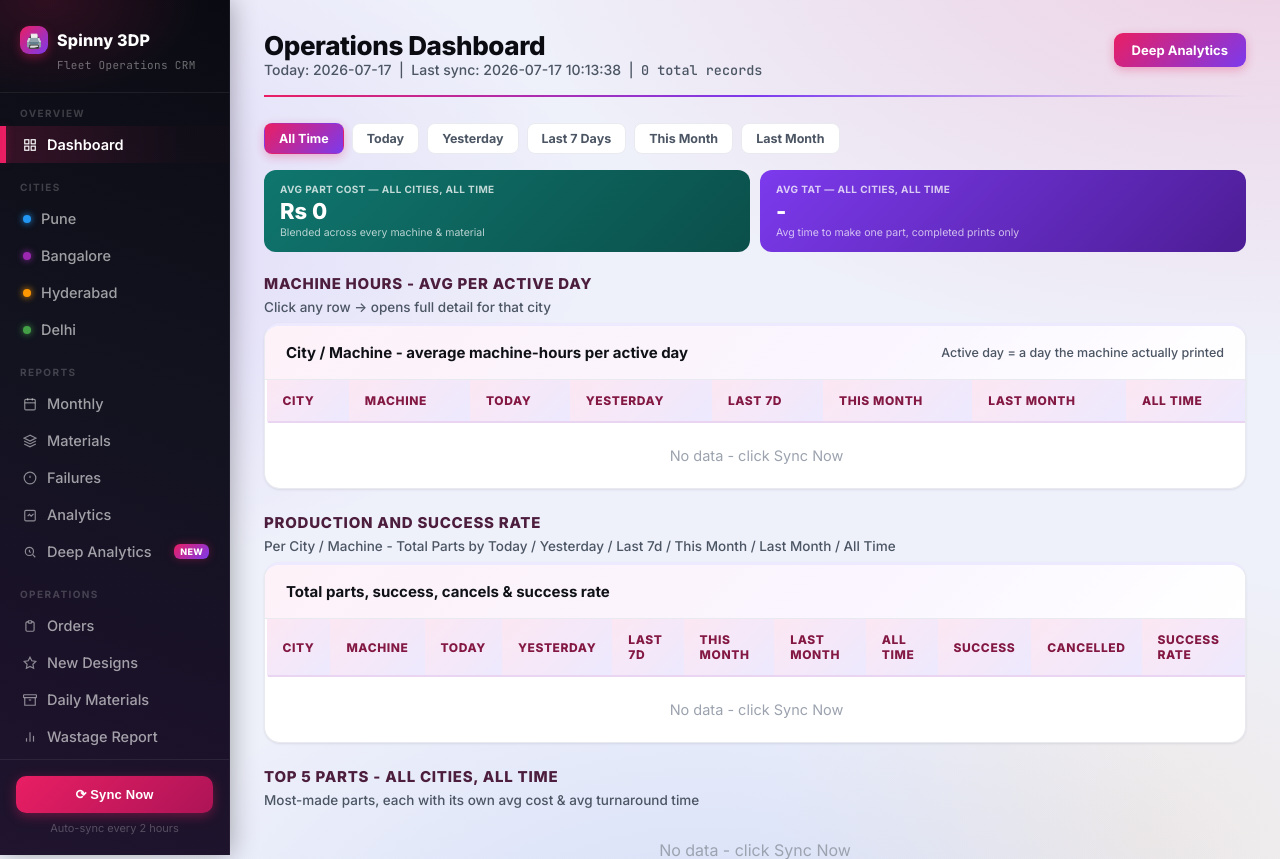
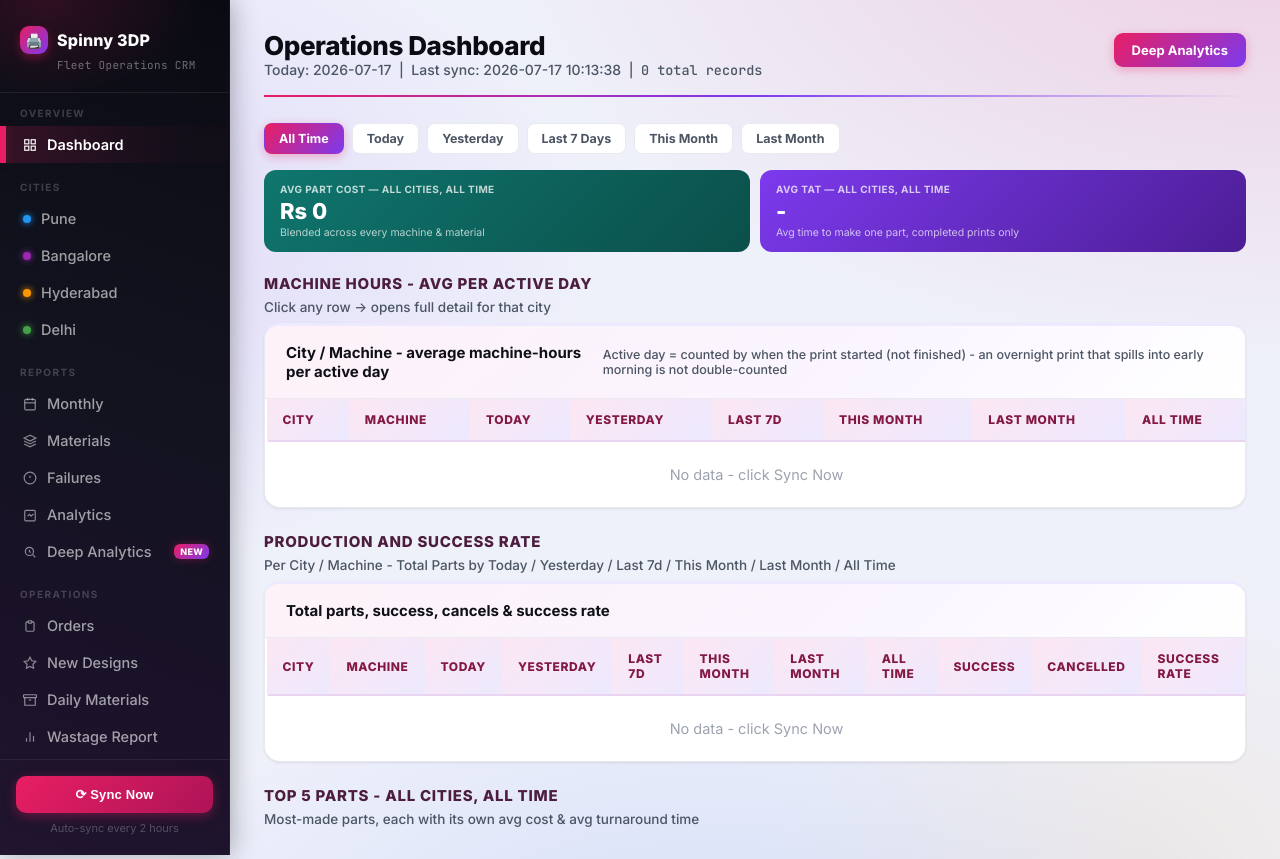
Before and after one commit to vishal15-ops/spinny-3dp-crm, a Flask app: page / in a window 1280 px wide. Shown: the top 859 px of the page. Run offline with Flask 3, Linux system fonts and the light colour scheme; data comes from the database, SQL or seed files in the repository; data that the repository does not hold is empty.

Commit message:
Update dashboard.html

```diff
--- a/templates/dashboard.html
+++ b/templates/dashboard.html
@@ -71,7 +71,7 @@
 <div class="section-title">Machine Hours - Avg per Active Day{% if period %} ({{ period_label }}){% endif %}</div>
 <div class="hint">Click any row -&gt; opens full detail for that city</div>
 <div class="table-card">
-  <div class="table-card-header">City / Machine - average machine-hours per active day<small>Active day = a day the machine actually printed</small></div>
+  <div class="table-card-header">City / Machine - average machine-hours per active day<small>Active day = counted by when the print started (not finished) - an overnight print that spills into early morning is not double-counted</small></div>
   <table>
     {% if period %}
     <thead><tr><th>City</th><th>Machine</th><th>{{ period_label }} (hrs)</th></tr></thead>
```
